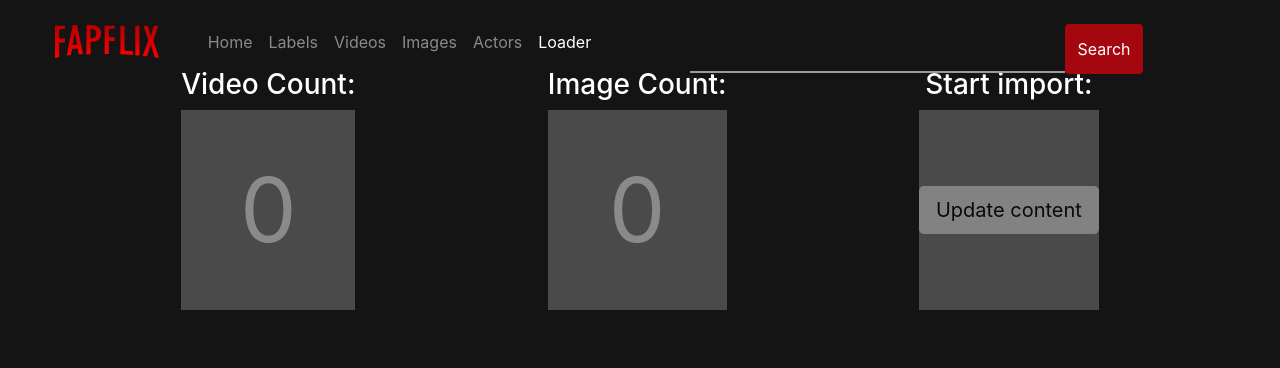
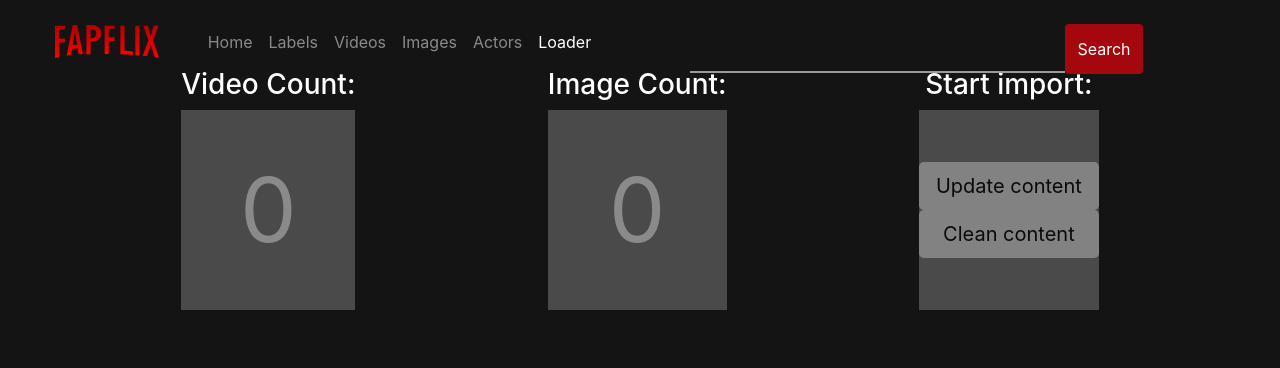
Before and after one commit to EinAeffchen/Smol, a Django app: page /load/ in a window 1280 px wide. Shown: the top 368 px of the page. Run offline with Django 3.2, Linux system fonts and the light colour scheme; data that the repository does not hold is empty; parts of the project's set-up code (start-up, migrations or seed data) failed here and were passed over; some libraries are stand-ins or nearby versions.

Commit message:
Add cleaning function

```diff
--- a/fapflix/viewer/templates/viewer/loader.html
+++ b/fapflix/viewer/templates/viewer/loader.html
@@ -20,11 +20,14 @@
             <h3>Start import:</h3>
             <div class="datablock-data">
                 <button type="button" id="add-files" class="btn outline-primary btn-lg active">Update content</button>
+                <button type="button" id="clean-files" class="btn outline-primary btn-lg active">Clean content</button>
             </div>
         </div>
     </div>
     <div class="datablock loader-info">
         <p id="load-icon" style="display:none"><i class="fas fa-spinner fa-spin"></i>Loading</p>
+        <p id="clean-icon" style="display:none"><i class="fas fa-spinner fa-spin"></i>Cleaning</p>
+        <p id="clean-info"></p>
         <p id="file-info"></p>
     </div>
 </div>
@@ -100,8 +103,19 @@
             }
         };
         $("#add-files").click(function () {
-            console.log("Click!");
             load_file();
+        });
+        $("#clean-files").click(function () {
+            $("#clean-icon").show();
+            $.ajax({
+                url: "{% url 'viewer:clean-data' %}",
+                type: 'GET',
+                success: function (msg) {
+                    $("#clean-info").html(msg["videos"] + " Videos removed! " + msg["images"] + "images removed!")
+                }
+
+            });
+            $("#clean-icon").hide();
         });
     });
 </script>
--- a/fapflix/viewer/urls.py
+++ b/fapflix/viewer/urls.py
@@ -27,6 +27,7 @@ urlpatterns = [
     path("labels/", views.LabelView.as_view(), name="labels"),
     path("load/", views.DataLoader.as_view(), name="load"),
     path("loadData/", views.load_data, name="load-data"),
+    path("cleanData/", views.clean_data, name="clean-data"),
     path("loadPostVideo/", views.post_process_video_controller, name="load-post-video"),
     path("loadPostImage/", views.post_process_image_controller, name="load-post-image"),
     path("new_actor/", views.add_actor, name="new-actor"),
@@ -37,7 +38,7 @@ urlpatterns = [
         views.rem_favorite_image,
         name="rem_favorite_image",
     ),
-    path("remvid/<int:videoid>/", views.rem_video, name="rem_video"),
+    path("remvid/", views.rem_video, name="rem_video"),
     path("search/", views.SearchView.as_view(), name="search"),
     path("video/<int:pk>/", views.VideoView.as_view(), name="video"),
     path("videoOverview/", views.VideoOverview.as_view(), name="video-overview"),
--- a/fapflix/viewer/video_processor.py
+++ b/fapflix/viewer/video_processor.py
@@ -191,6 +191,8 @@ def read_video_info(path: Path) -> dict:
         time = video_data["duration"].split(".")[0]
         dur = datetime.strptime(time, "%H:%M:%S") - datetime(1900, 1, 1)
         video_data["duration"] = dur.total_seconds()
+    except TypeError:
+        video_data["duration"] = 0
     return video_data
 
 
--- a/fapflix/viewer/views.py
+++ b/fapflix/viewer/views.py
@@ -470,6 +470,15 @@ def load_data(request):
     return JsonResponse(last)
 
 
+def clean_data(request):
+    counter = {"videos": 0, "images": 0}
+    for video in Videos.objects.all():
+        counter["videos"] += video.clean()
+    for image in Images.objects.all():
+        counter["images"] += image.clean()
+    return JsonResponse(counter)
+
+
 def post_process_video_controller(request):
     videos = Videos.objects.filter(processed=False).first()
     if not videos:
@@ -503,7 +512,6 @@ def add_favorite_image(request, imageid):
     imageid = int(imageid)
     vid_obj = Images.objects.get(id=imageid)
     vid_obj.favorite = True
-    print(vid_obj)
     vid_obj.save()
     return JsonResponse({"id": imageid, "status": True})
 
@@ -519,7 +527,6 @@ def rem_favorite_image(request, imageid):
     imageid = int(imageid)
     vid_obj = Images.objects.get(id=imageid)
     vid_obj.favorite = False
-    print(vid_obj)
     vid_obj.save()
     return JsonResponse({"id": imageid, "status": False})
 
@@ -544,12 +551,9 @@ def change_age(request):
     return HttpResponse("OK")
 
 
-def rem_video(request, videoid):
-    vid_obj = Videos.objects.filter(id=videoid).first()
-    obj = Path(vid_obj.path)
-    try:
-        obj.unlink()
-    except PermissionError:
-        print("Couldn't delete, file busy.")
-    vid_obj.delete()
-    return redirect(reverse("viewer:index"))
+def rem_video(request):
+    if request.method == "POST":
+        video_id = request.POST["video_id"]
+        vid_obj = Videos.objects.filter(id=video_id).first()
+        vid_obj.delete_full()
+    return HttpResponse("OK")
```
